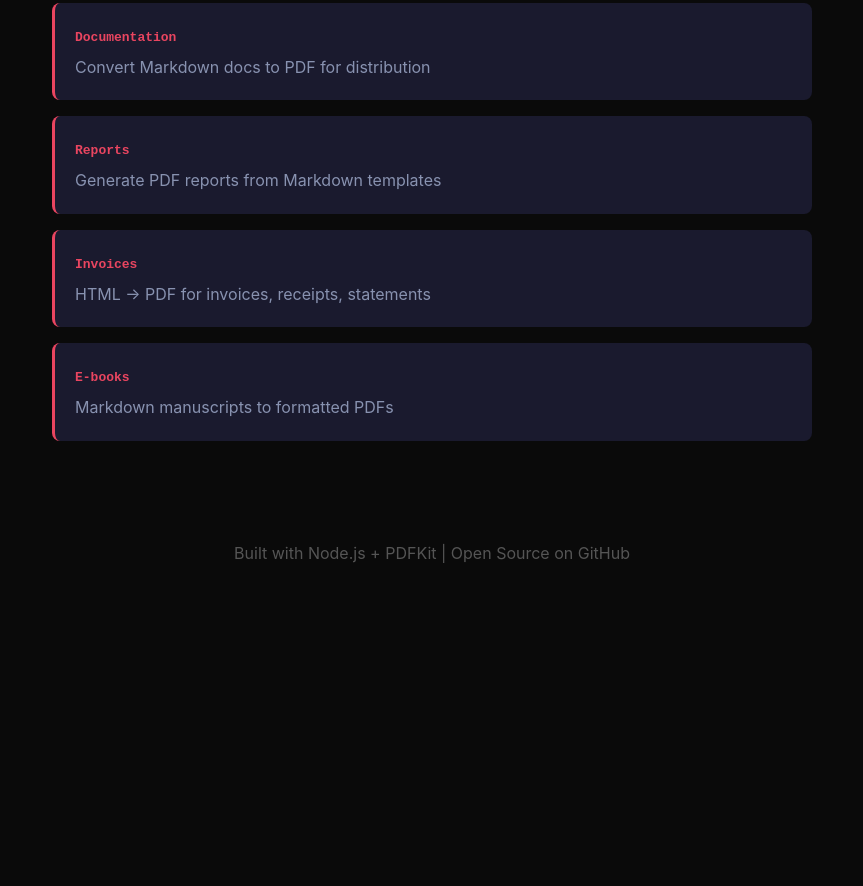
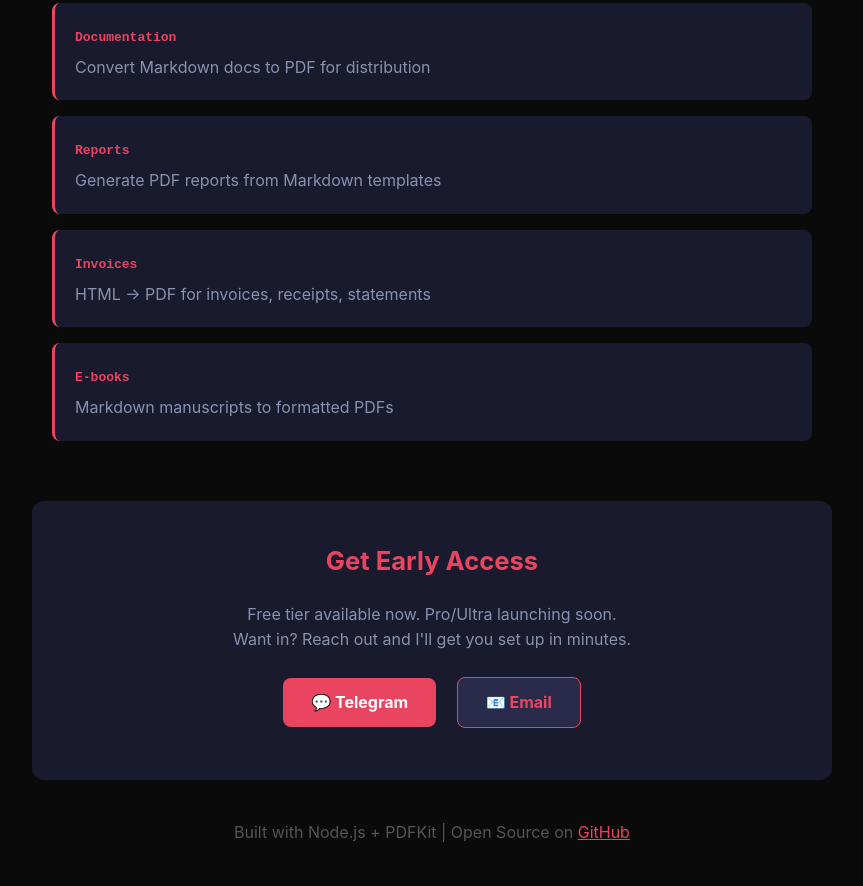
Before and after one commit to eve-operator/md-pdf-api, a website: page docs/index.html in a window 1280 px wide. Shown: the part 2478-3364 px from the top of the page, without its empty margins (208-1071 px from the left). Before the commit the page ends 3084 px from the top, so only its background shows below. Drawn offline with Linux system fonts and the light colour scheme.

Commit message:
feat: add contact CTAs to landing page

```diff
--- a/docs/index.html
+++ b/docs/index.html
@@ -123,6 +123,13 @@ curl -X POST https://your-api.onrender.com/md-to-html \
     </div>
   </section>
 
-  <footer>Built with Node.js + PDFKit | Open Source on GitHub</footer>
+  <section id="waitlist" style="text-align:center; background:#1a1a2e; border-radius:12px; padding:40px 20px;">
+    <h2 style="color:#e94560;">Get Early Access</h2>
+    <p style="color:#8892b0; margin:12px 0 24px;">Free tier available now. Pro/Ultra launching soon.<br>Want in? Reach out and I'll get you set up in minutes.</p>
+    <a href="https://t.me/json_kiss" style="display:inline-block; background:#e94560; color:#fff; padding:12px 28px; border-radius:8px; text-decoration:none; font-weight:700; margin:0 8px 12px;">💬 Telegram</a>
+    <a href="mailto:walleyfordhere+mdpdf@gmail.com?subject=MD-PDF%20API%20Access" style="display:inline-block; background:#2a2a4a; color:#e94560; padding:12px 28px; border-radius:8px; text-decoration:none; font-weight:700; margin:0 8px 12px; border:1px solid #e94560;">📧 Email</a>
+  </section>
+
+  <footer>Built with Node.js + PDFKit | Open Source on <a href="https://github.com/eve-operator/md-pdf-api" style="color:#e94560;">GitHub</a></footer>
 </body>
 </html>
```
